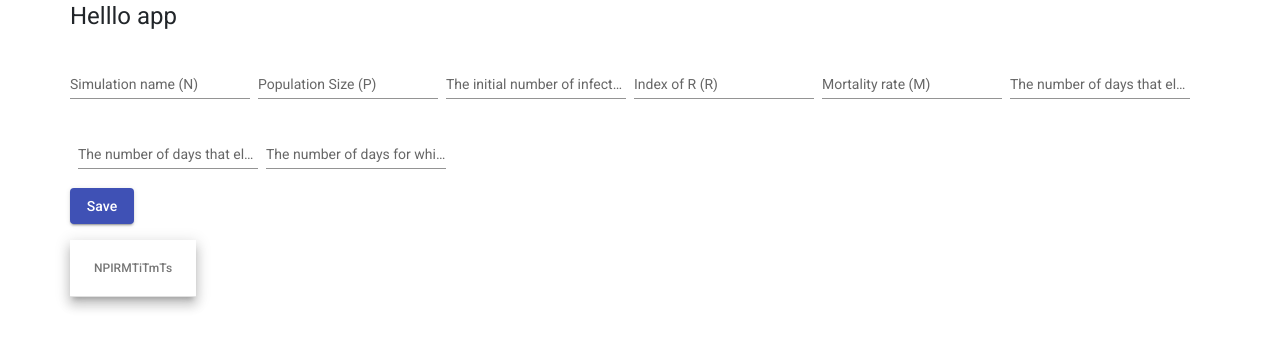
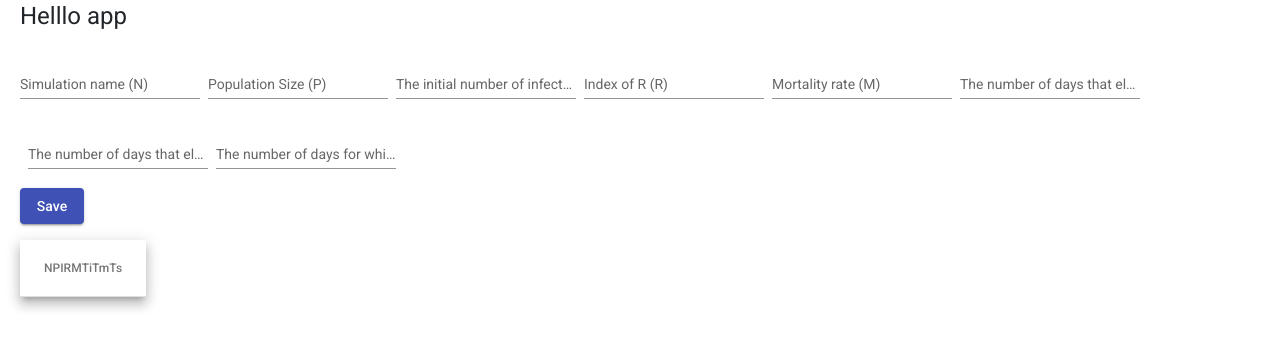
Before and after one commit to gajfska/epidemic, an Angular app: page / in a window 1280 px wide. Shown: the top 348 px of the page. Built offline with nearby package versions, Linux system fonts and the light colour scheme.

Commit message:
Adding style to app component

```diff
--- a/src/app/app.component.css
+++ b/src/app/app.component.css
@@ -0,0 +1,4 @@
+.custom-container {
+    margin: 0px 20px;
+    width: auto;
+}
--- a/src/app/app.component.html
+++ b/src/app/app.component.html
@@ -1,4 +1,4 @@
-<div class="container">
+<div class="container custom-container">
     <div class="row">
         <h1>Helllo app</h1>
         <app-form></app-form>
--- a/src/app/form/form.component.ts
+++ b/src/app/form/form.component.ts
@@ -1,5 +1,8 @@
 import {Component, ViewChild} from '@angular/core';
 import {NgForm} from '@angular/forms';
+import {EpidemicModel} from '../shared/epidemic.model';
+import {EpidemicService} from '../shared/epidemic.service';
+
 
 @Component({
     selector: 'app-form',
@@ -9,14 +12,17 @@ import {NgForm} from '@angular/forms';
 export class FormComponent {
     @ViewChild('f', {static: false}) slForm: NgForm;
 
+    constructor(private epidemicService: EpidemicService) {
+    }
 
-    onSubmit(form: NgForm): void {
+
+        onSubmit(form: NgForm): void {
         if (!form.valid) {
             return;
         }
         const value = form.value;
-
-        console.log(form.value);
-        console.log(value.populationSize);
+        // const newSimulation = new EpidemicModel(value);
+        this.epidemicService.addModel(value);
+        form.resetForm();
     }
 }
```
